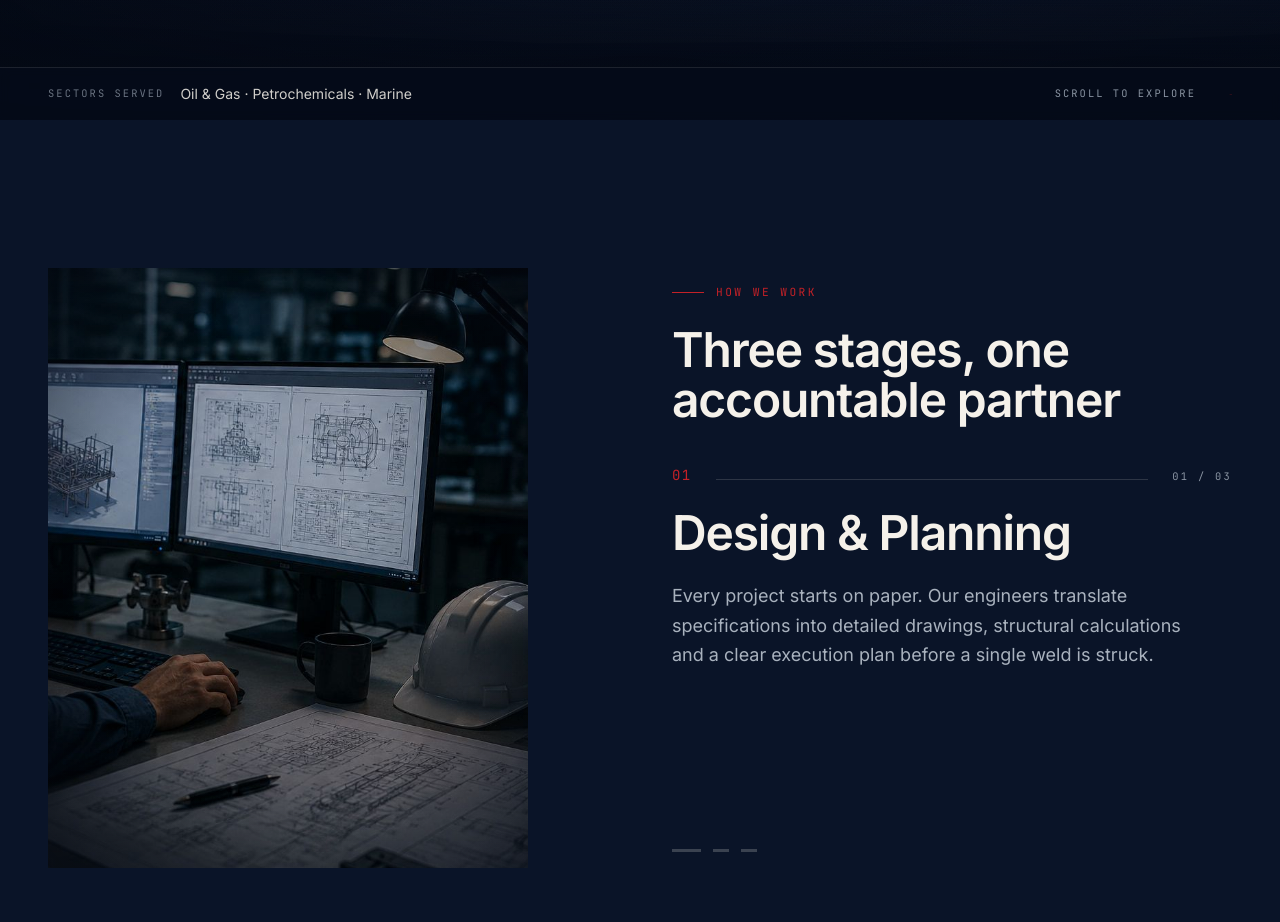
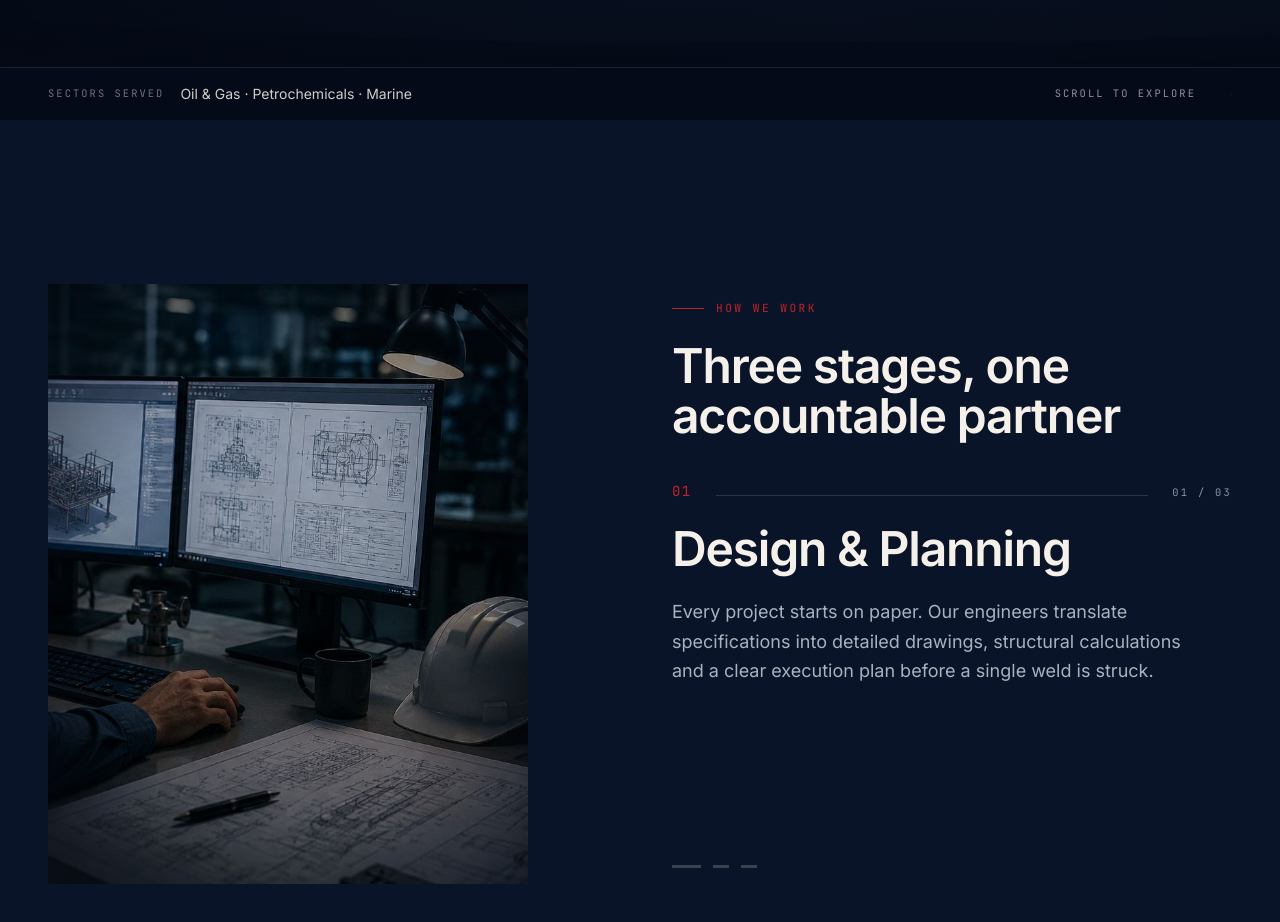
Before and after one commit to karamengineeringservices/kes, a Next.js app: page / in a window 1280 px wide. Shown: the part 680-1602 px from the top of the page. Built offline with nearby package versions, Linux system fonts and the light colour scheme.

Commit message:
Increase top clearance on Three Stages so the "How we work" label isn't cropped
pt-24 wasn't quite enough headroom for the eyebrow label above the
heading; bumped to pt-32. Verified against the nav and viewport
bottom at both 720p and 740px-tall windows.

```diff
--- a/components/capabilities-pinned.tsx
+++ b/components/capabilities-pinned.tsx
@@ -137,8 +137,8 @@ export function CapabilitiesPinned() {
         className="hidden lg:block relative bg-ink text-bone"
         style={{ height: "300vh" }}
       >
-      <div className="sticky top-0 h-screen pt-24 flex items-center">
-        {/* pt-24 (not margin — margins collapse through a sticky parent)
+      <div className="sticky top-0 h-screen pt-32 flex items-center">
+        {/* pt-32 (not margin — margins collapse through a sticky parent)
             keeps centered content clear of the fixed nav (h-24 unscrolled /
             h-16 scrolled) so nothing sits behind it. */}
         <div className="max-w-container mx-auto w-full px-gutter grid lg:grid-cols-12 gap-10 lg:gap-16 items-center">
```
